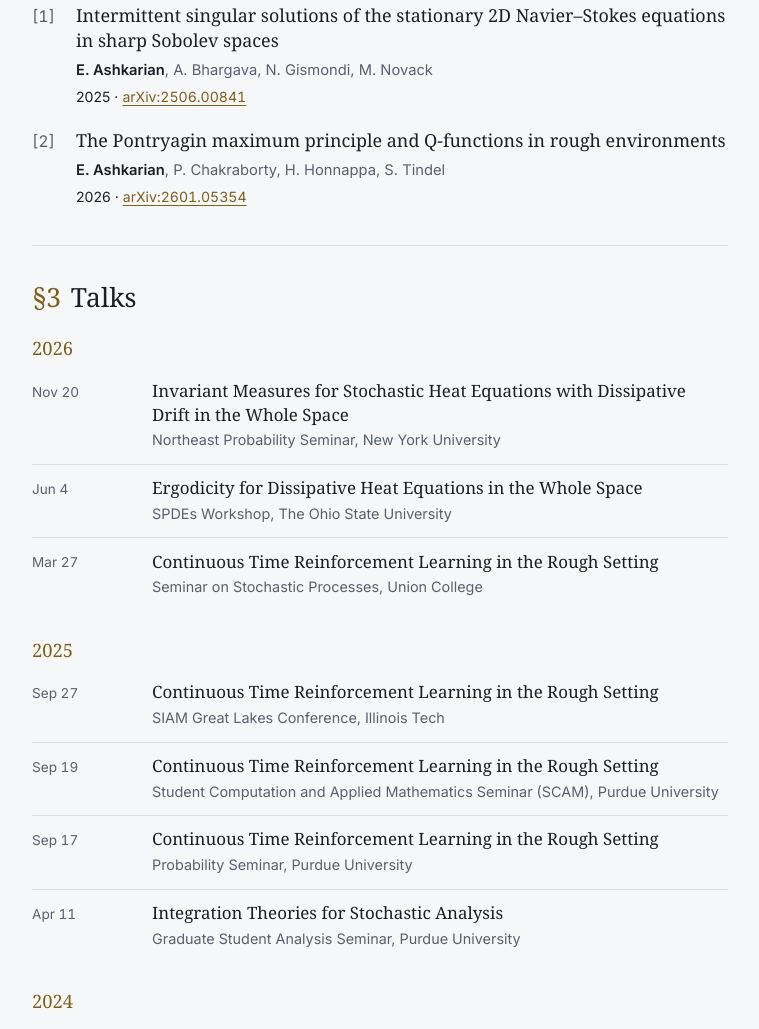
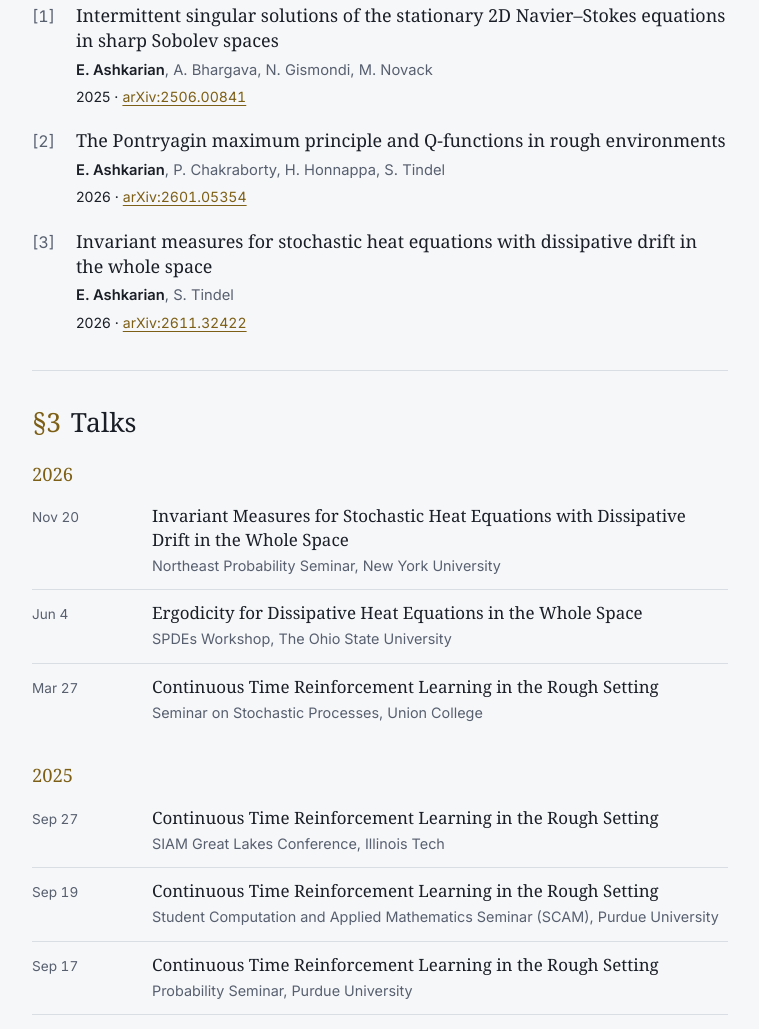
Before and after one commit to eashkari/eashkari.github.io, a plain HTML site: page index.html in a window 1280 px wide. Shown: the part 1172-2201 px from the top of the page, without its empty margins (260-1019 px from the left). Drawn offline with Linux system fonts and the light colour scheme; a web font is replaced by a local one.

Commit message:
Add preprint arXiv:2611.32422
Co-Authored-By: Claude Opus 5.5 <noreply@anthropic.com>

```diff
--- a/index.html
+++ b/index.html
@@ -265,6 +265,13 @@ footer { border-top: 1px solid var(--rule); padding-block: 2rem 3rem; color: var
           <div class="meta">2026 · <a href="https://arxiv.org/abs/2601.05354">arXiv:2601.05354</a></div>
         </div>
       </li>
+      <li>
+        <div>
+          <span class="title">Invariant measures for stochastic heat equations with dissipative drift in the whole space</span>
+          <span class="authors"><strong>E. Ashkarian</strong>, S. Tindel</span>
+          <div class="meta">2026 · <a href="https://arxiv.org/abs/2611.32422">arXiv:2611.32422</a></div>
+        </div>
+      </li>
     </ol>
   </section>
 
```
